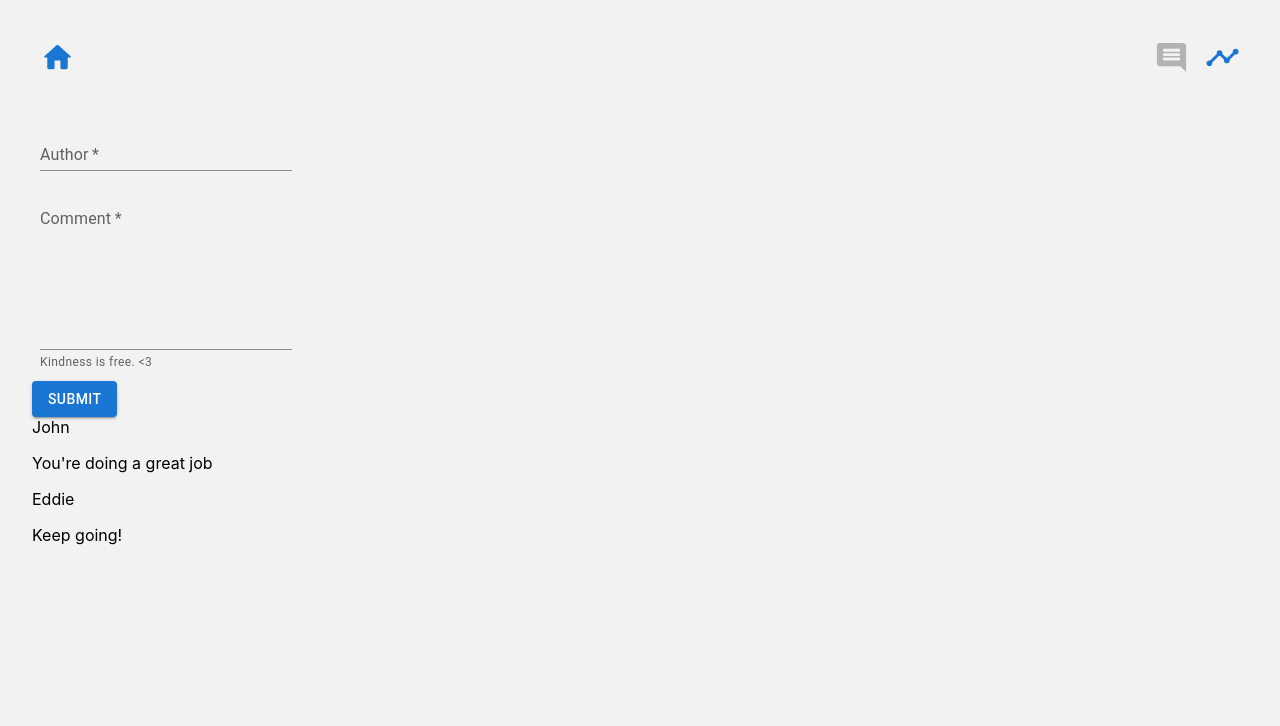
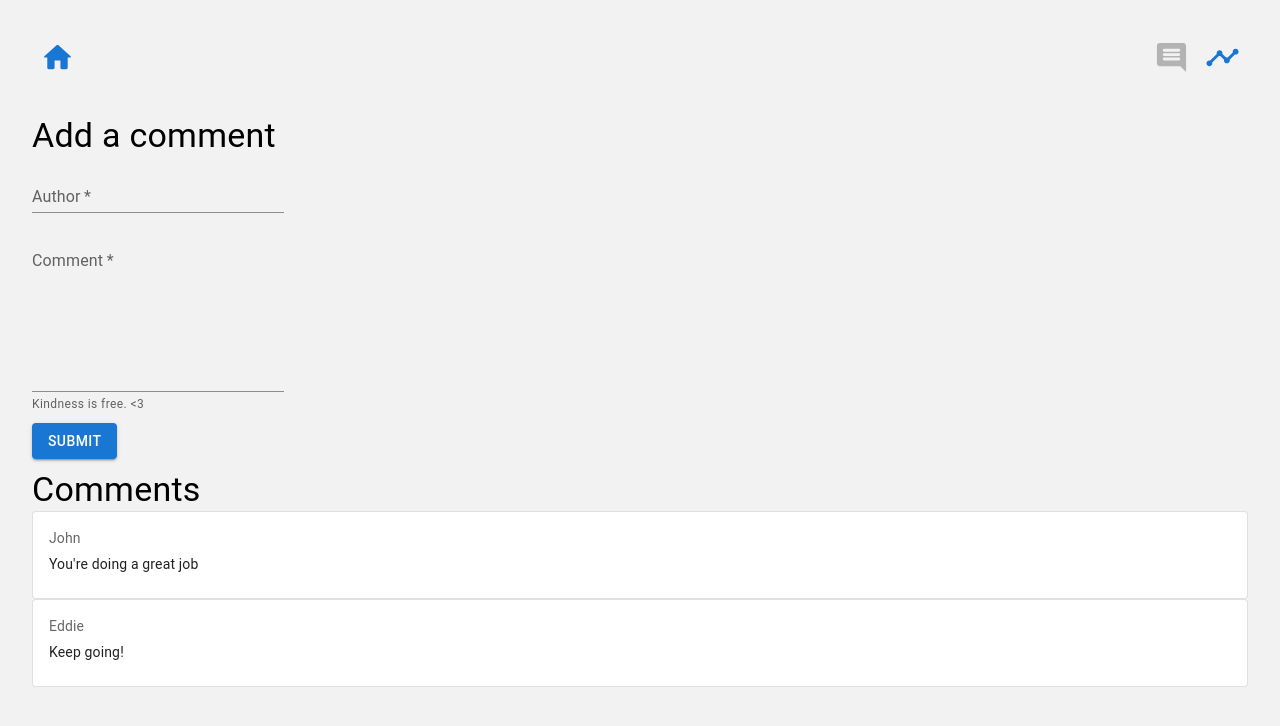
Before and after one commit to pixelknitter/simple-dashboard, a Next.js app: page /notes in a window 1280 px wide. Shown: the top 726 px of the page. Built offline with nearby package versions, Linux system fonts and the light colour scheme.

Commit message:
clean up notes and validate the forms

```diff
--- /dev/null
+++ b/components/CommentCard.tsx
@@ -0,0 +1,21 @@
+import { Card, CardContent, Typography } from "@mui/material"
+import { Post } from "../models/Post"
+
+interface Props {
+  post: Post
+}
+
+const CommentCard: React.FC<Props> = ({ post }) => {
+  return (
+    <Card variant="outlined">
+      <CardContent>
+        <Typography sx={{ fontSize: 14 }} color="text.secondary" gutterBottom>
+          {post.author}
+        </Typography>
+        <Typography variant="body2">{post.body}</Typography>
+      </CardContent>
+    </Card>
+  )
+}
+
+export default CommentCard
--- a/models/Post.ts
+++ b/models/Post.ts
@@ -1,4 +1,22 @@
-export type Post = {
-  author: string
-  body: string
-}
+import { z } from "zod"
+
+export const PostSchema = z.object({
+  author: z
+    .string({
+      required_error: "Author is required",
+      invalid_type_error: "Author must be a string",
+    })
+    .trim()
+    .min(1, { message: "Cannot be empty" }),
+  body: z
+    .string({
+      required_error: "Comment is required",
+      invalid_type_error: "Comment must be a string",
+    })
+    .trim()
+    .min(1, { message: "Cannot be empty" }),
+})
+
+// extract the inferred type
+export type Post = z.infer<typeof PostSchema>
+// { username: string }
--- a/package.json
+++ b/package.json
@@ -12,6 +12,7 @@
   "dependencies": {
     "@emotion/react": "^11.9.3",
     "@emotion/styled": "^11.9.3",
+    "@hookform/resolvers": "^2.9.6",
     "@mui/icons-material": "^5.8.4",
     "@mui/material": "^5.9.1",
     "@prisma/client": "^4.1.0",
@@ -32,6 +33,7 @@
     "eslint-config-next": "12.1.6",
     "prisma": "^4.1.0",
     "ts-node": "^10.9.1",
-    "typescript": "4.6.4"
+    "typescript": "4.6.4",
+    "zod-prisma": "^0.5.4"
   }
 }
--- a/pages/_app.tsx
+++ b/pages/_app.tsx
@@ -1,8 +1,26 @@
-import './globals.css'
-import type { AppProps } from 'next/app'
+import "./globals.css"
+import type { AppProps } from "next/app"
+import { SWRConfig, SWRConfiguration } from "swr"
+
+const options: Partial<SWRConfiguration> = {
+  onErrorRetry: (error, key, config, revalidate, { retryCount }) => {
+    // Never retry on 404.
+    if (error.status === 404) return
+
+    // Only retry up to 10 times.
+    if (retryCount >= 10) return
+
+    // Retry after 5 seconds.
+    setTimeout(() => revalidate({ retryCount }), 5000)
+  },
+}
 
 function MyApp({ Component, pageProps }: AppProps) {
-  return <Component {...pageProps} />
+  return (
+    <SWRConfig value={options}>
+      <Component {...pageProps} />
+    </SWRConfig>
+  )
 }
 
 export default MyApp
--- a/pages/notes.tsx
+++ b/pages/notes.tsx
@@ -1,57 +1,82 @@
-import { Box, Button, TextField } from "@mui/material"
+import { Box, Button, TextField, Typography } from "@mui/material"
 import { NextPage } from "next"
 import useSWR from "swr"
 import Layout from "../components/Layout"
 import DataBlock from "../components/DataBlock"
 import { fetcher } from "../helpers/FetchUtils"
-import { Post } from "../models/Post"
+import { Post, PostSchema } from "../models/Post"
+import { useForm } from "react-hook-form"
+import { zodResolver } from "@hookform/resolvers/zod"
+import CommentCard from "../components/CommentCard"
 
 const Notes: NextPage = () => {
-  const { data: posts, error } = useSWR<Post[], Error>("/api/post", fetcher)
-  // const { data, error } = useSWR<Post[], Error>(
-  //   "/api/post",
-  //   fetcher
-  // )
+  const {
+    data: posts,
+    error: allPostsError,
+    mutate,
+  } = useSWR<Post[], Error>("/api/post", fetcher)
+  const {
+    register,
+    handleSubmit,
+    formState: { errors },
+  } = useForm<Post>({
+    reValidateMode: "onSubmit",
+    mode: "all",
+    resolver: zodResolver(PostSchema),
+  })
+
+  const createPost = (data: Post) => {
+    console.debug("On Submit:", data)
+  }
+
   return (
     <Layout>
       <Box
         component="form"
         sx={{
-          "& .MuiTextField-root": { m: 1, width: "25ch" },
+          "& .MuiTextField-root": {
+            marginTop: 1,
+            marginBottom: 1,
+            minWidth: "25ch",
+          },
         }}
-        noValidate
         autoComplete="off"
+        onSubmit={handleSubmit(createPost)}
       >
+        <Typography variant="h4">Add a comment</Typography>
         <TextField
           id="standard-basic"
           label="Author"
           variant="standard"
           required
+          {...register("author")}
+          helperText={errors.author?.message}
+          error={!!errors.author?.message}
         />
         <div>
           <TextField
             required
-            error={false}
             multiline
             rows={6}
             id="outlined-textarea"
             label="Comment"
             placeholder="Say something to add to the conversation"
-            helperText="Kindness is free. <3"
+            helperText={errors.body?.message ?? "Kindness is free. <3"}
+            error={!!errors.body?.message}
             variant="standard"
+            {...register("body")}
           />
         </div>
-        <Button variant="contained">Submit</Button>
+        <Button variant="contained" type="submit" value="submit">
+          Submit
+        </Button>
       </Box>
-      <Box>
-        <DataBlock loading={false} error={error}>
-          {posts &&
-            posts.map((post, index) => (
-              <div key={`${index}+${post.author}`}>
-                <span>{post.author}</span>
-                <p>{post.body}</p>
-              </div>
-            ))}
+      <Box sx={{ marginTop: 1.25, marginBottom: 1.25 }}>
+        <Typography variant="h4">Comments</Typography>
+        <DataBlock loading={false} error={allPostsError}>
+          {posts?.map((post, index) => (
+            <CommentCard key={`${index}+${post.author}`} post={post} />
+          ))}
         </DataBlock>
       </Box>
     </Layout>
```
Also changed, not shown: 2 other files (tests, documents, lock files or other folders).
